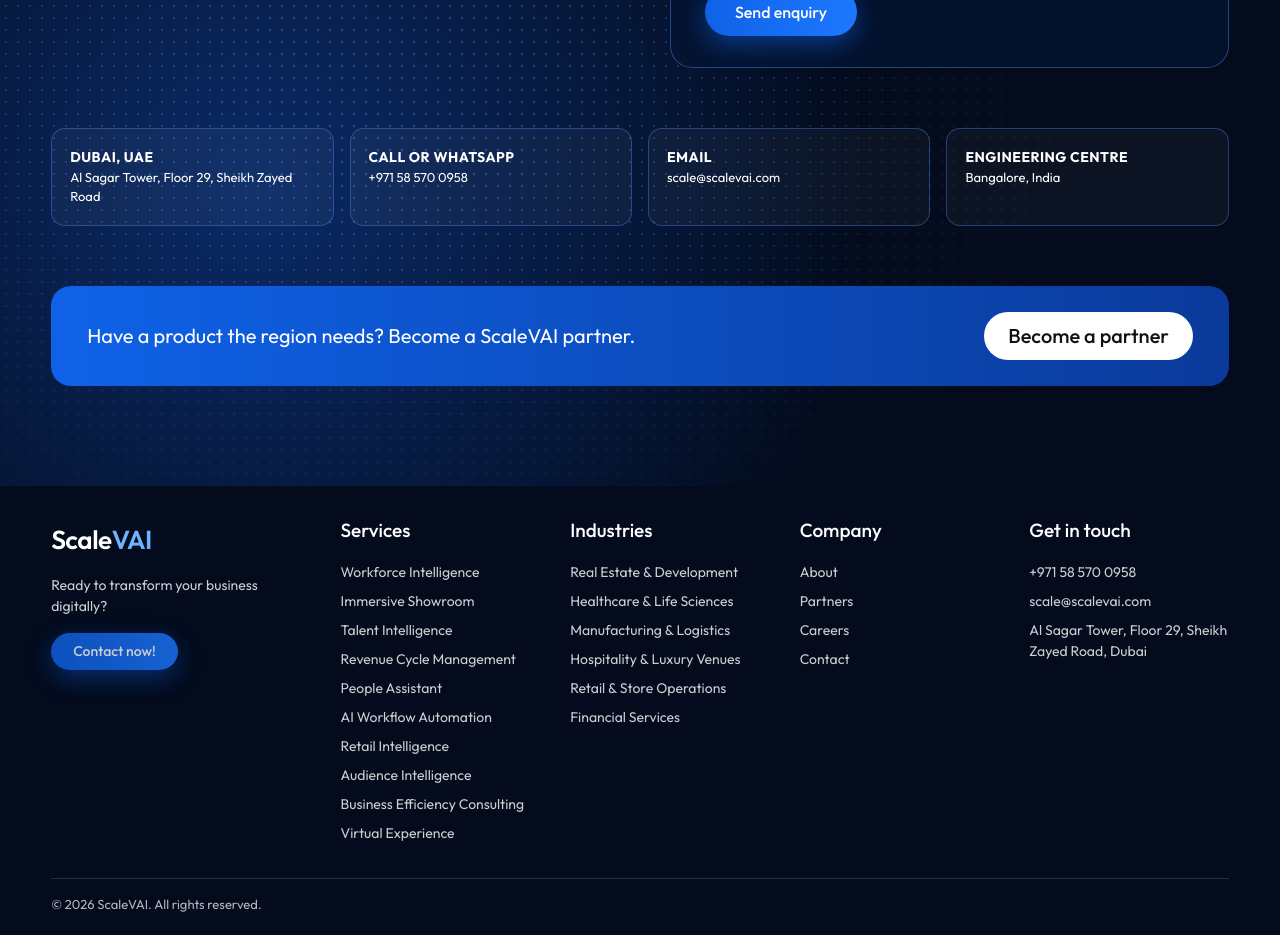
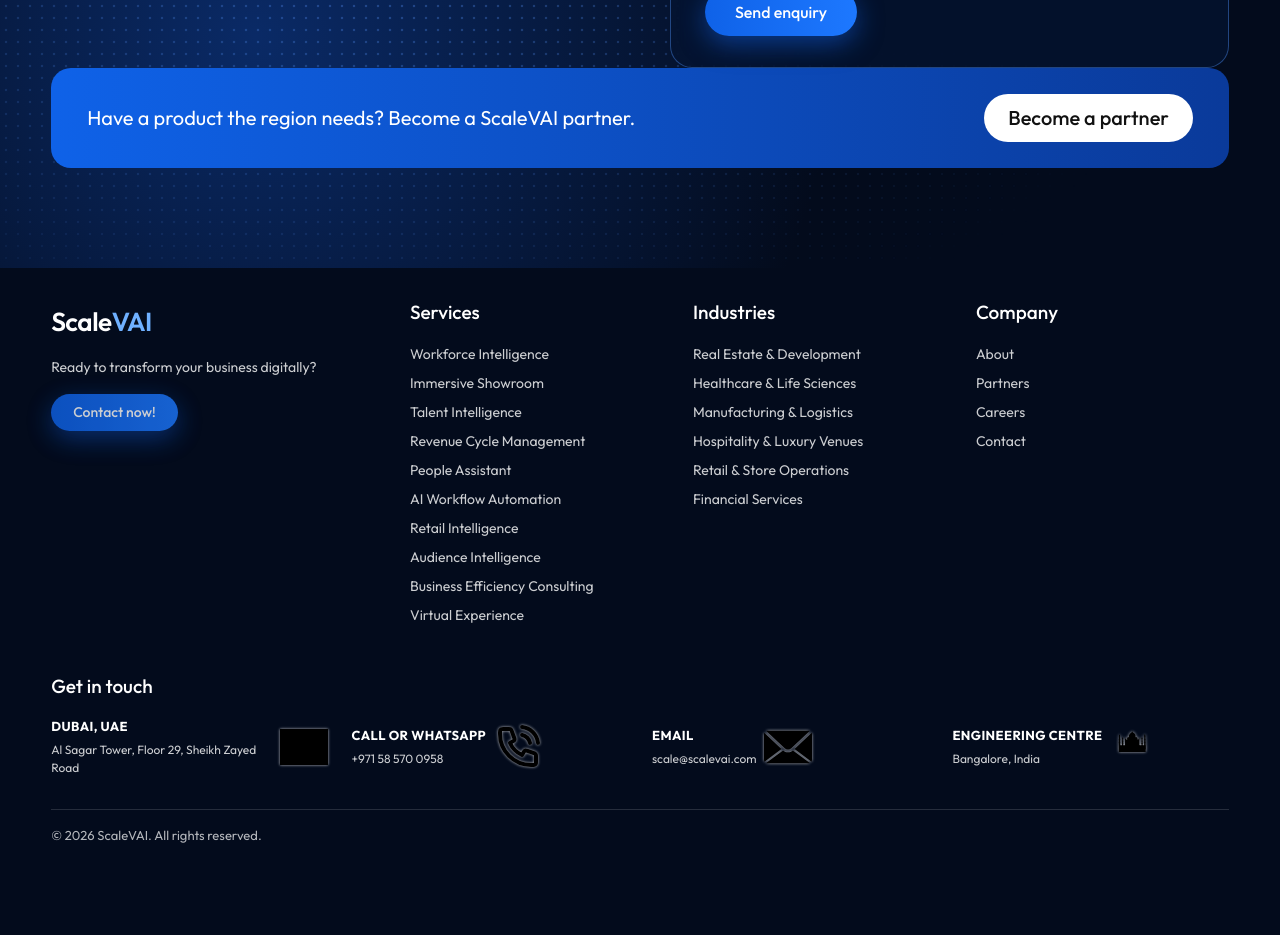
Before and after one commit to MahmoudQutaty/scalevai-2, a Next.js app in the folder artifacts/scalevai/: page / in a window 1280 px wide. Shown: the part 8040-8975 px from the top of the page. After the commit the page ends 8905 px from the top, so only its background shows below. Built offline with nearby package versions, Linux system fonts and the light colour scheme; grey boxes are pictures that could not be loaded.

Commit message:
Refactor footer and contact components and add office details component
Replit-Commit-Author: Agent

```diff
--- a/artifacts/scalevai/components/layout/Footer.module.css
+++ b/artifacts/scalevai/components/layout/Footer.module.css
@@ -1,9 +1,20 @@
 .footer{padding:30px 0 20px;background:var(--navy)}
 .w{max-width:1360px;margin:0 auto;padding:0 4vw}
-.fc{display:grid;grid-template-columns:1.3fr repeat(4,1fr);gap:30px;font-size:14px}
+.fc{display:grid;grid-template-columns:1.3fr repeat(3,1fr);gap:30px;font-size:14px}
 .fc h2{font-size:19px;font-weight:500;margin-bottom:14px}
 .fc a{display:block;opacity:.8;padding:4px 0}
 .fc a:hover{opacity:1;color:#6fb0ff}
 .tag{margin:12px 0 16px;opacity:.8}
+.officeSection{margin-top:42px}
+.officeSection h2{font-size:19px;font-weight:500;margin-bottom:14px}
+.officeList{display:grid;grid-template-columns:repeat(4,minmax(0,1fr));gap:24px}
+.officeItem{display:flex;align-items:center;justify-content:flex-start;gap:8px;min-width:0;font-size:12px;overflow-wrap:anywhere}
+.officeCopy{min-width:0}
+.officeCopy b{display:block;font-size:13px;letter-spacing:.4px;margin-bottom:5px}
+.officeCopy span{display:block;opacity:.8}
+.officeIcon{flex:0 0 auto;width:48px;height:64px;object-fit:contain;filter:brightness(0) saturate(100%) drop-shadow(0 0 1.5px rgba(255,255,255,.75));transition:filter .25s ease}
+.officeItem:hover .officeIcon{filter:brightness(0) invert(1)}
 .cp{border-top:1px solid var(--line);margin-top:30px;padding-top:16px;font-size:13px;opacity:.7}
-@media(max-width:1000px){.fc{grid-template-columns:1fr 1fr}}
+@media(max-width:1000px){.fc{grid-template-columns:1fr 1fr}.officeList{grid-template-columns:1fr 1fr}}
+@media(max-width:600px){.officeList{grid-template-columns:1fr;gap:14px}}
+@media(prefers-reduced-motion:reduce){.officeIcon{transition:none}}
--- a/artifacts/scalevai/components/layout/Footer.tsx
+++ b/artifacts/scalevai/components/layout/Footer.tsx
@@ -1,9 +1,10 @@
 import Link from "next/link";
 import Button from "@/components/ui/Button";
-import { companyLinks, contact, copy, routes } from "@/data/nav";
+import { companyLinks, copy, routes } from "@/data/nav";
 import { industries, industryHref } from "@/data/industries";
 import { solutionHref, solutions } from "@/data/solutions";
 import Logo from "./Logo";
+import OfficeDetails from "./OfficeDetails";
 import styles from "./Footer.module.css";
 
 export default function Footer() {
@@ -28,13 +29,11 @@ export default function Footer() {
             <h2>{copy.footerCompany}</h2>
             {companyLinks.map((l) => <Link key={l.href} href={l.href}>{l.label}</Link>)}
           </div>
-          <div>
-            <h2>{copy.footerTouch}</h2>
-            <a href={contact.phoneHref}>{contact.phoneLabel}</a>
-            <a href={contact.emailHref}>{contact.emailLabel}</a>
-            <a>{contact.address}</a>
-          </div>
         </div>
+        <section className={styles.officeSection}>
+          <h2>{copy.footerTouch}</h2>
+          <OfficeDetails />
+        </section>
         <div className={styles.cp}>{copy.copyright}</div>
       </div>
     </footer>
--- /dev/null
+++ b/artifacts/scalevai/components/layout/OfficeDetails.tsx
@@ -0,0 +1,26 @@
+import Image from "next/image";
+import { contactSection } from "@/data/home-sections";
+import styles from "./Footer.module.css";
+
+export default function OfficeDetails() {
+  return (
+    <div className={styles.officeList}>
+      {contactSection.offices.map((office) => (
+        <div className={styles.officeItem} key={office.label}>
+          <div className={styles.officeCopy}>
+            <b>{office.label}</b>
+            <span>{office.value}</span>
+          </div>
+          <Image
+            src={office.icon}
+            alt=""
+            aria-hidden="true"
+            width={72}
+            height={72}
+            className={styles.officeIcon}
+          />
+        </div>
+      ))}
+    </div>
+  );
+}
--- a/artifacts/scalevai/components/sections/home/ContactSection.module.css
+++ b/artifacts/scalevai/components/sections/home/ContactSection.module.css
@@ -25,17 +25,5 @@
 .status{margin-top:12px;font-size:14px;opacity:.9;min-height:1px}
 .status:empty{margin:0}
 .sr{position:absolute;width:1px;height:1px;padding:0;margin:-1px;overflow:hidden;clip:rect(0,0,0,0);white-space:nowrap;border:0}
-.off{position:relative;display:grid;grid-template-columns:repeat(4,1fr);gap:16px;margin:60px 0}
-.card{border:1px solid rgba(80,150,255,.35);border-radius:14px;padding:18px;font-size:13px;transition:.4s;background:rgba(255,255,255,.04);overflow-wrap:anywhere}
-.card:hover{background:#fff;color:var(--ink);transform:translateY(-4px)}
-.card b{display:block;font-size:14px;letter-spacing:.5px}
-.officeList{grid-template-columns:repeat(4,minmax(0,1fr));gap:24px}
-.officeRow{display:flex;align-items:center;justify-content:space-between;gap:12px;min-width:0;font-size:13px;overflow-wrap:anywhere}
-.officeCopy{min-width:0}
-.officeCopy b{display:block;margin-bottom:6px;font-size:14px;letter-spacing:.5px}
-.officeCopy span{display:block}
-.officeIcon{flex:0 0 auto;width:56px;height:56px;object-fit:contain;filter:brightness(0) saturate(100%);transition:filter .3s ease}
-.officeIcon:hover{filter:brightness(0) invert(1)}
-@media(max-width:1000px){.tg{grid-template-columns:1fr}.off{grid-template-columns:1fr 1fr}}
-@media(max-width:600px){.officeList{grid-template-columns:1fr;gap:20px}}
-@media(prefers-reduced-motion:reduce){.form input,.form select,.form textarea,.card,.officeIcon{transition:none}.card:hover{transform:none}}
+@media(max-width:1000px){.tg{grid-template-columns:1fr}}
+@media(prefers-reduced-motion:reduce){.form input,.form select,.form textarea{transition:none}}
--- a/artifacts/scalevai/components/sections/home/ContactSection.tsx
+++ b/artifacts/scalevai/components/sections/home/ContactSection.tsx
@@ -1,7 +1,6 @@
 "use client";
 
 import { useEffect, useRef, useState, type ChangeEvent, type FormEvent } from "react";
-import Image from "next/image";
 import Button from "@/components/ui/Button";
 import { Reveal } from "@/components/ui/Reveal";
 import { SectionHeading } from "@/components/ui/SectionHeading";
@@ -204,28 +203,6 @@ export function ContactSection({
             </form>
           </Reveal>
         </div>
-        <div className={`${styles.off} ${variant === "service" ? styles.officeList : ""}`}>
-          {contactSection.offices.map((o) => (
-            variant === "service" ? (
-              <div key={o.label} className={styles.officeRow}>
-                <div className={styles.officeCopy}>
-                  <b>{o.label}</b>
-                  <span>{o.value}</span>
-                </div>
-                <Image
-                  src={o.icon}
-                  alt=""
-                  aria-hidden="true"
-                  width={64}
-                  height={64}
-                  className={styles.officeIcon}
-                />
-              </div>
-            ) : (
-              <div key={o.label} className={styles.card}><b>{o.label}</b>{o.value}</div>
-            )
-          ))}
-        </div>
         {includePartnerBanner ? <PartnerBanner onBecomePartner={becomePartner} disabled={pending} /> : null}
       </div>
     </section>
```
Also changed, not shown: artifacts/scalevai/public/scalevai-logo-transparent.png (added).
